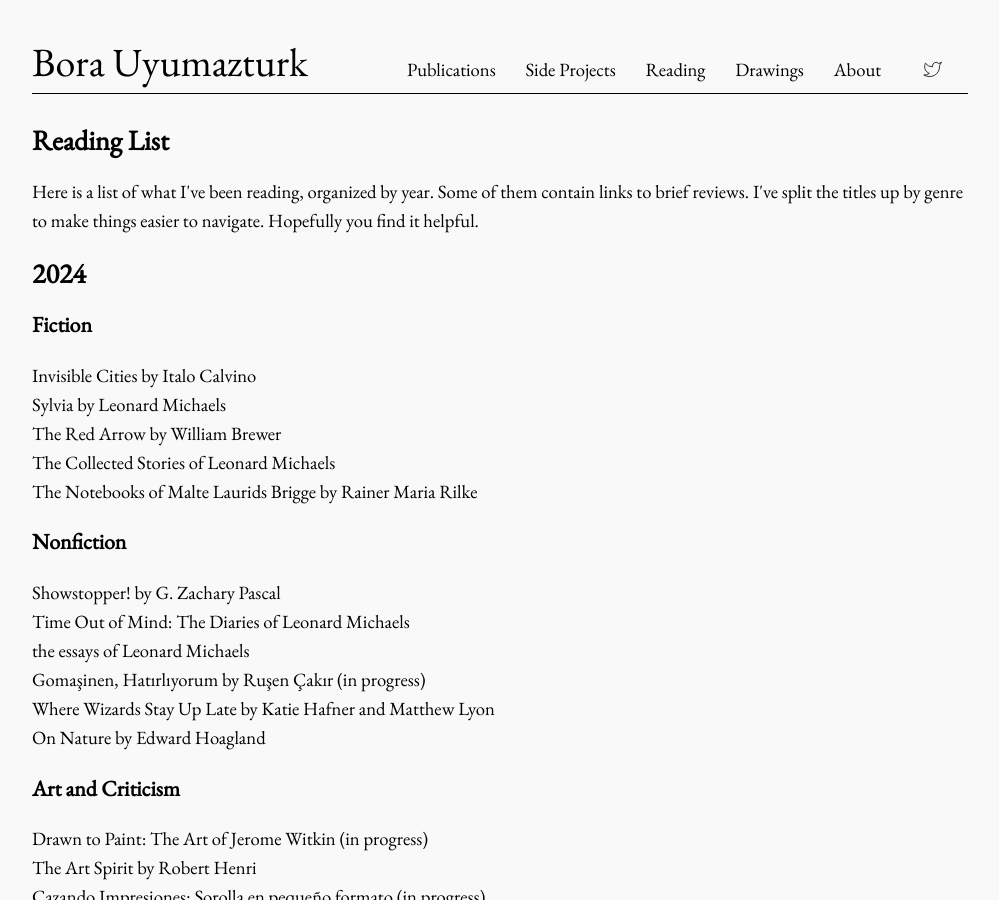
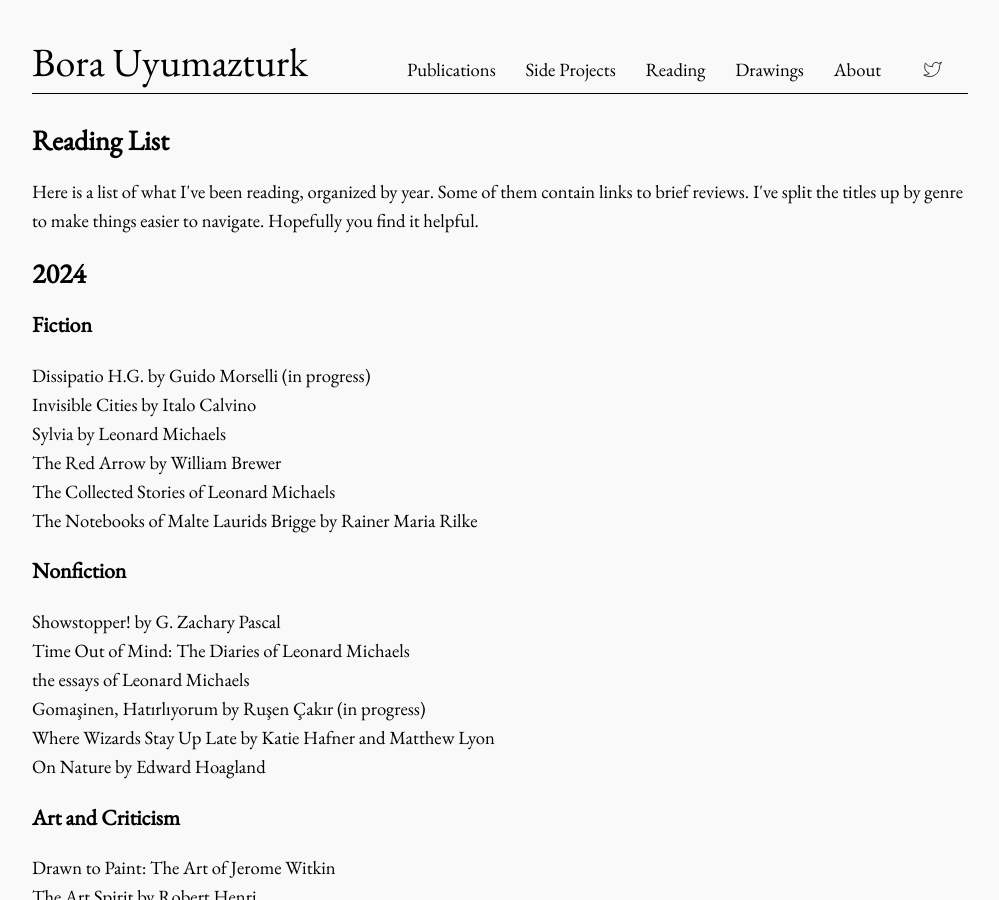
Before and after one commit to bora-uyumazturk/bora-uyumazturk.github.io, a Jekyll site: the page built from reading.html, in a window 1280 px wide and 900 px high. Shown: the whole window, without its empty margins (140-1139 px from the left). Built offline with Jekyll 4.4.1, drawn with Linux system fonts in a browser that asks for light colours; some of the changed lines change nothing that is shown.

Commit message:
Update reading.html

```diff
--- a/reading.html
+++ b/reading.html
@@ -16,6 +16,7 @@ title: Reading
 
   <h3>Fiction</h3>
 
+  Dissipatio H.G. by Guido Morselli (in progress) <br>
   Invisible Cities by Italo Calvino <br>
   Sylvia by Leonard Michaels <br>
   The Red Arrow by William Brewer <br>
@@ -33,7 +34,7 @@ title: Reading
 
   <h3>Art and Criticism</h3>
 
-  Drawn to Paint: The Art of Jerome Witkin (in progress) <br>
+  Drawn to Paint: The Art of Jerome Witkin <br>
   The Art Spirit by Robert Henri <br>
   Cazando Impresiones: Sorolla en pequeño formato (in progress) <br>
   Alla Prima by Richard Schmid <br>
```
